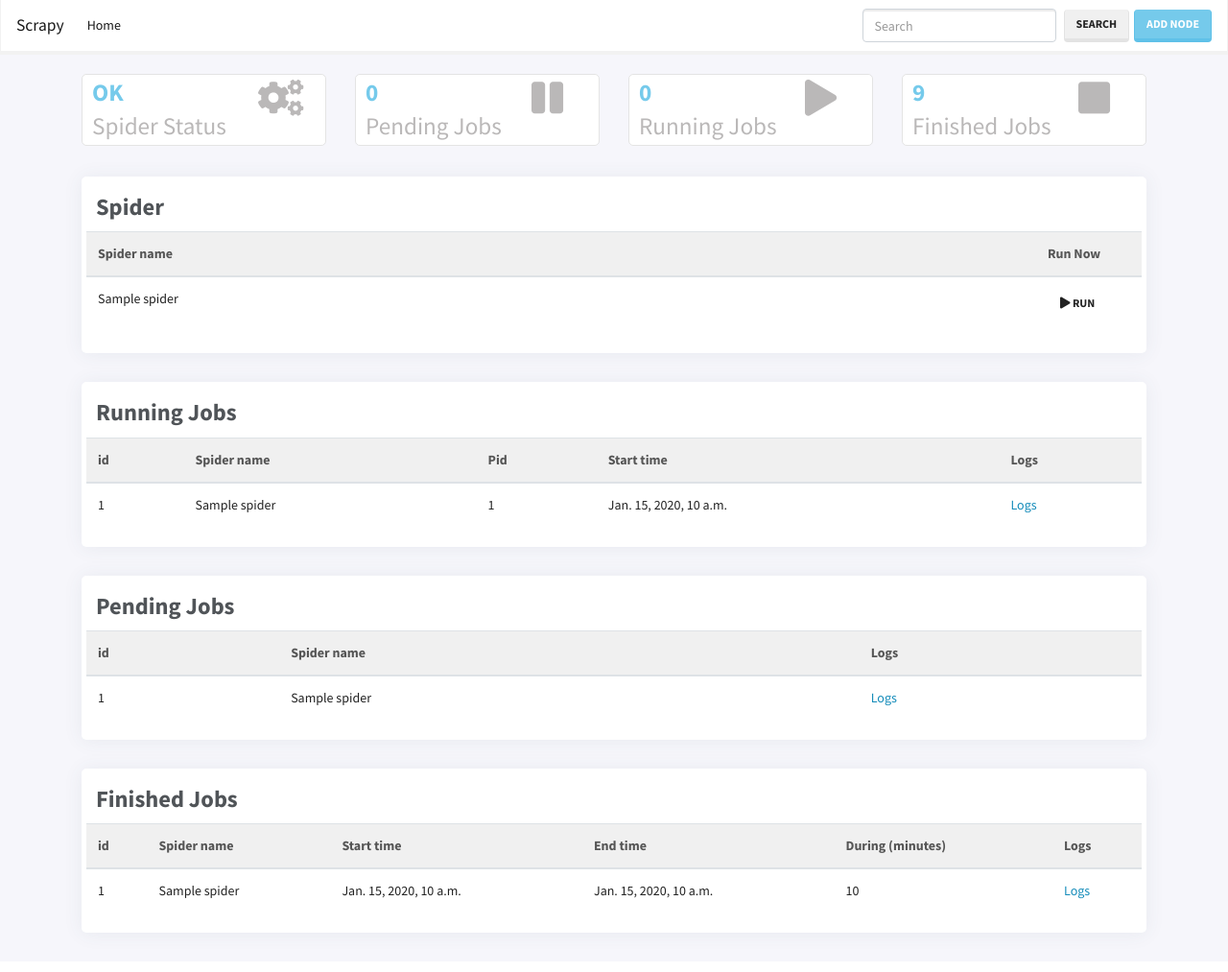
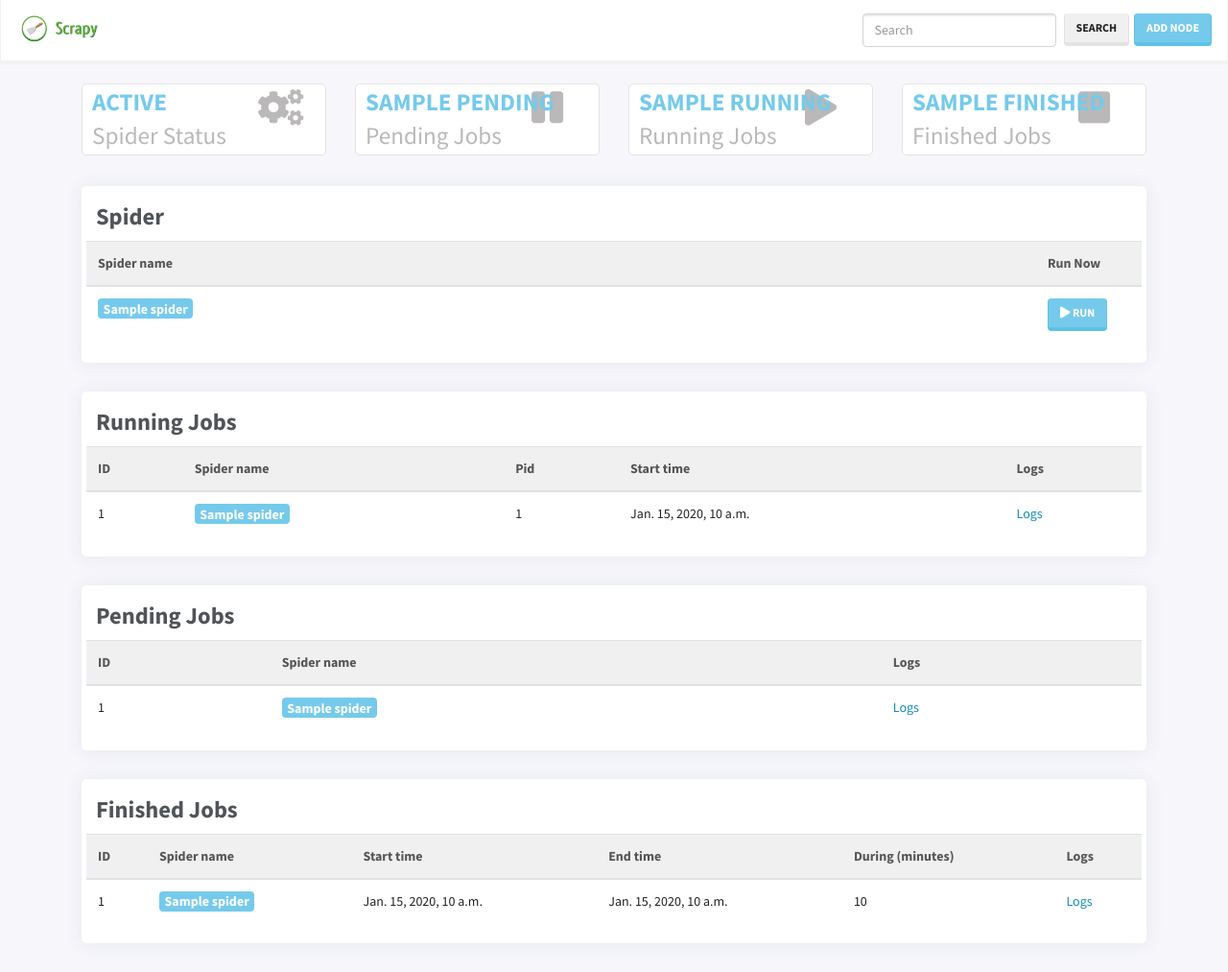
Before and after one commit to devopszcom/scrapy-ui, a Django app: template scrapy_ui/scrapy_ui/templates/crawler/status_node.html in a window 1280 px wide. Shown: the whole page at 96% size. Before the commit the page ends 980 px from the top, so only its background shows below. Run offline with Django 3.2, Linux system fonts and the light colour scheme; the template is opened without the code that fills it: most values are stand-ins (such as "Sample title", 1, 10 or a date in 2020); some libraries are stand-ins or nearby versions.

Commit message:
add logo and update UI/UX

```diff
--- a/scrapy_ui/scrapy_ui/crawler/views.py
+++ b/scrapy_ui/scrapy_ui/crawler/views.py
@@ -45,7 +45,7 @@ def status_node(request, node_id, project_name):
     context['status'] = status
     context['jobs'] = jobs
     context['spiders'] = spiders
-    context['log_url'] = ""
+    context['log_url'] = "http://{}:{}/logs/{}".format(node.host, node.port, project_name)
     return render(request, 'crawler/status_node.html', context)
 
 
--- a/scrapy_ui/scrapy_ui/static/css/custom.css
+++ b/scrapy_ui/scrapy_ui/static/css/custom.css
@@ -84,3 +84,7 @@ body{
     display: inline-block;
     line-height: 1.4;
 }
+
+.spider-name {
+    font-size: 1em;
+}
--- a/scrapy_ui/scrapy_ui/templates/base.html
+++ b/scrapy_ui/scrapy_ui/templates/base.html
@@ -18,12 +18,12 @@
 
     <link rel="stylesheet" href="{% static 'css' %}/custom.css">
 
-    <title>Hello, world!</title>
+    <title>{% block title %} Scrapy UI {% endblock %}</title>
 </head>
 <body>
 
 <nav class="navbar navbar-expand-lg navbar-light bg-light">
-    <a class="navbar-brand" href="/">Scrapy</a>
+    <a class="navbar-brand" href="/"><img height="36px" src="{% static 'images/logo.png' %}" alt="Scrapy"></a>
     <button class="navbar-toggler" type="button" data-toggle="collapse" data-target="#navbarColor02"
             aria-controls="navbarColor02" aria-expanded="false" aria-label="Toggle navigation">
         <span class="navbar-toggler-icon"></span>
@@ -31,9 +31,9 @@
 
     <div class="collapse navbar-collapse" id="navbarColor02">
         <ul class="navbar-nav mr-auto">
-            <li class="nav-item active">
-                <a class="nav-link" href="/">Home <span class="sr-only">(current)</span></a>
-            </li>
+{#            <li class="nav-item active">#}
+{#                <a class="nav-link" href="/">Home <span class="sr-only">(current)</span></a>#}
+{#            </li>#}
         </ul>
         <form class="form-inline my-2 my-lg-0">
             <input class="form-control mr-sm-2" type="text" placeholder="Search">
--- a/scrapy_ui/scrapy_ui/templates/crawler/status_node.html
+++ b/scrapy_ui/scrapy_ui/templates/crawler/status_node.html
@@ -1,5 +1,7 @@
 {% extends "base.html" %}
 {% load static i18n %}
+
+{% block title %} {{ status.node_name }} | Scrapy UI {% endblock %}
 
 {% block content %}
 
@@ -9,7 +11,7 @@
             <div class="tile-stats">
                 <div class="icon"><i class="fa fa-cogs"></i>
                 </div>
-                <div class="count text-info" style="text-transform: uppercase;">ok</div>
+                <div class="count text-info" style="text-transform: uppercase;">{{ status.status }}</div>
                 <h3>Spider Status</h3>
                 <!--<p>Lorem ipsum psdea itgum rixt.</p>-->
             </div>
@@ -19,7 +21,7 @@
             <div class="tile-stats">
                 <div class="icon"><i class="fa fa-pause"></i>
                 </div>
-                <div class="count text-info" style="text-transform: uppercase;">0</div>
+                <div class="count text-info" style="text-transform: uppercase;">{{ status.pending }}</div>
                 <h3>Pending Jobs</h3>
                 <!--<p>Lorem ipsum psdea itgum rixt.</p>-->
             </div>
@@ -29,7 +31,7 @@
             <div class="tile-stats">
                 <div class="icon"><i class="fa fa-play"></i>
                 </div>
-                <div class="count text-info" style="text-transform: uppercase;">0</div>
+                <div class="count text-info" style="text-transform: uppercase;">{{ status.running }}</div>
                 <h3>Running Jobs</h3>
                 <!--<p>Lorem ipsum psdea itgum rixt.</p>-->
             </div>
@@ -39,7 +41,7 @@
             <div class="tile-stats">
                 <div class="icon"><i class="fa fa-stop"></i>
                 </div>
-                <div class="count text-info" style="text-transform: uppercase;">9</div>
+                <div class="count text-info" style="text-transform: uppercase;">{{ status.finished }}</div>
                 <h3>Finished Jobs</h3>
                 <!--<p>Lorem ipsum psdea itgum rixt.</p>-->
             </div>
@@ -61,8 +63,8 @@
             <tbody>
             {% for spider in spiders %}
                 <tr>
-                    <td>{{ spider }}</td>
-                    <td><a class="btn btn-default" href=""><i
+                    <td><span class="badge badge-info spider-name">{{ spider }}</span></td>
+                    <td><a class="btn btn-info" href=""><i
                             class="fa fa-play"></i> Run</a></td>
                 </tr>
             {% endfor %}
@@ -75,7 +77,7 @@
         <table class="table">
             <thead class="thead-light">
             <tr>
-                <th>id</th>
+                <th>ID</th>
                 <th>Spider name</th>
                 <th>Pid</th>
                 <th>Start time</th>
@@ -83,10 +85,13 @@
             </tr>
             </thead>
             <tbody>
+            {% if not jobs.running %}
+                <tr><td class="no-table-data">No running jobs</td></tr>
+            {% endif %}
             {% for job in jobs.running %}
                 <tr>
                     <td>{{ job.id }}</td>
-                    <td>{{ job.spider }}</td>
+                    <td><span class="badge badge-info spider-name">{{ job.spider }}</span></td>
                     <td>{{ job.pid }}</td>
                     <td class="mm-time" data-utc="{{ job.start_time }}">{{ job.start_time }}</td>
                     <td><a target="_blank" href="{{ log_url }}/{{ job.spider }}/{{ job.id }}.log">Logs</a></td>
@@ -101,16 +106,19 @@
         <table class="table">
             <thead class="thead-light">
             <tr>
-                <th>id</th>
+                <th>ID</th>
                 <th>Spider name</th>
                 <th>Logs</th>
             </tr>
             </thead>
             <tbody>
+            {% if not jobs.pending %}
+                <tr><td class="no-table-data">No pending jobs </td></tr>
+            {% endif %}
             {% for job in jobs.pending %}
                 <tr>
                     <td>{{ job.id }}</td>
-                    <td>{{ job.spider }}</td>
+                    <td><span class="badge badge-info spider-name">{{ job.spider }}</span></td>
                     <td><a target="_blank" href="{{ log_url }}/{{ job.spider }}/{{ job.id }}.log">Logs</a></td>
                 </tr>
             {% endfor %}
@@ -124,7 +132,7 @@
         <table class="table">
             <thead class="thead-light">
             <tr>
-                <th>id</th>
+                <th>ID</th>
                 <th>Spider name</th>
                 <th>Start time</th>
                 <th>End time</th>
@@ -133,10 +141,13 @@
             </tr>
             </thead>
             <tbody>
+            {% if not jobs.finished %}
+                <tr><td class="no-table-data">No finished jobs </td></tr>
+            {% endif %}
             {% for job in jobs.finished %}
                 <tr>
                     <td>{{ job.id }}</td>
-                    <td>{{ job.spider }}</td>
+                    <td><span class="badge badge-info spider-name">{{ job.spider }}</span></td>
                     <td class="mm-time" data-utc="{{ job.start_time }}">{{ job.start_time }}</td>
                     <td class="mm-time" data-utc="{{ job.end_time }}">{{ job.end_time }}</td>
                     <td>{{ job.during|floatformat:-2 }}</td>
```
Also changed, not shown: scrapy_ui/scrapy_ui/crawler/scrapyd.py (+17 -3 lines), scrapy_ui/scrapy_ui/static/images/logo.png (added).
